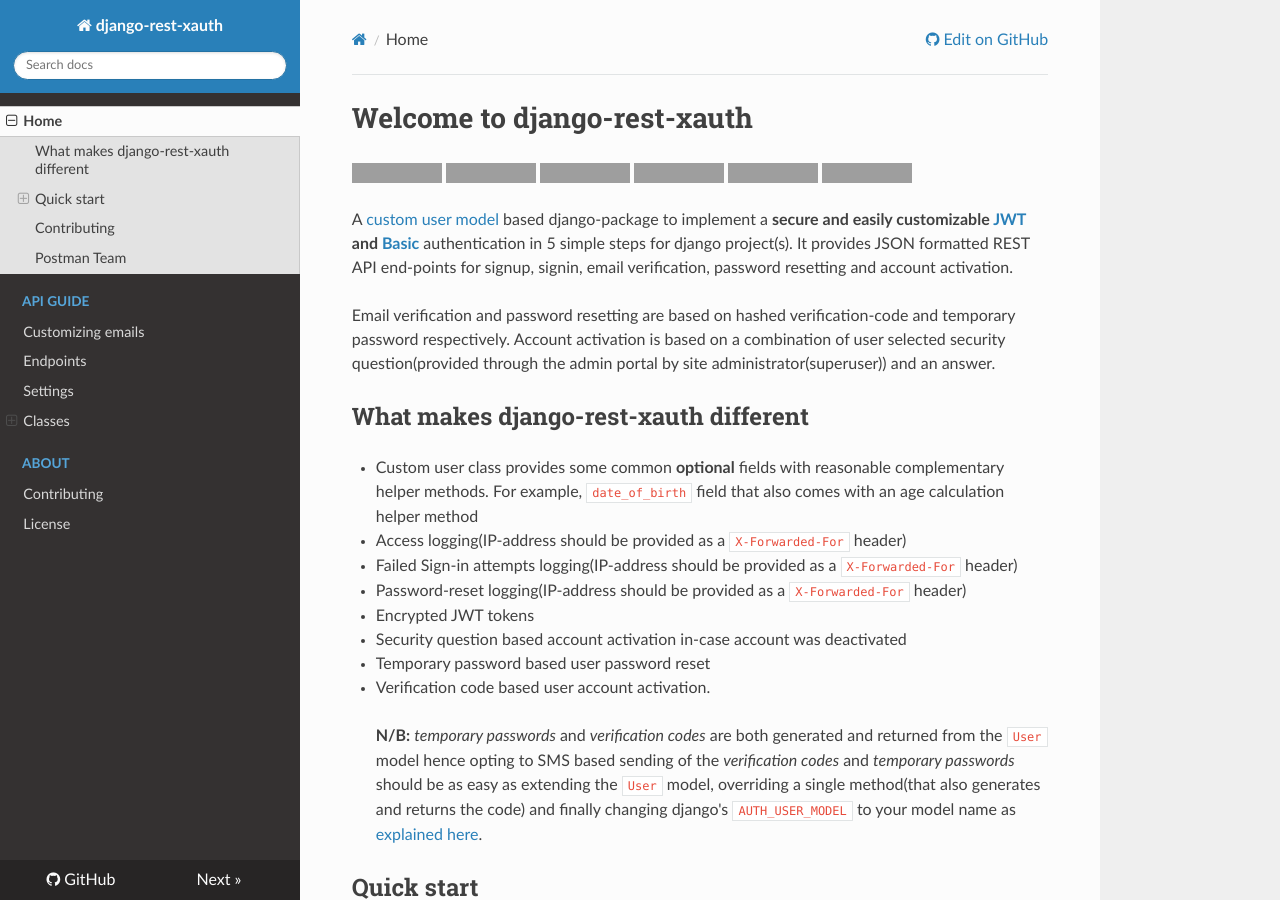
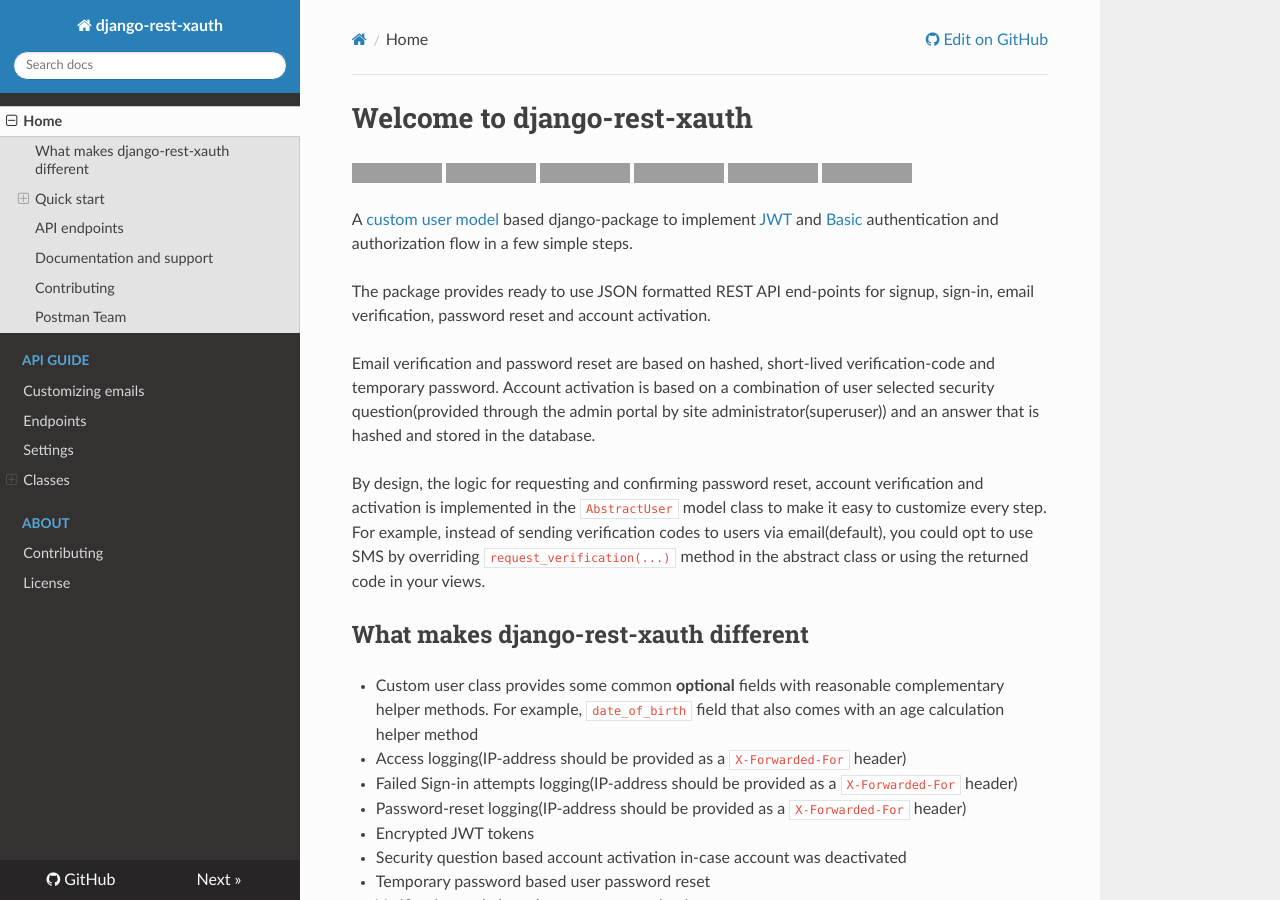
Before and after one commit to ajharry69/django-rest-xauth, an MkDocs documentation site: the page built from docs/index.md, in a window 1280 px wide and 900 px high, cut to the strip 0-900 px from the top of the window. Built offline with MkDocs 1.6.1, drawn with Linux system fonts in a browser that asks for light colours; nearby versions of some CDN libraries; some of the changed text lies outside the part shown; grey boxes are pictures that could not be loaded.

Commit message:
Update docs

```diff
--- a/docs/index.md
+++ b/docs/index.md
@@ -7,14 +7,20 @@
 [![PyPI version](https://badge.fury.io/py/django-rest-xauth.svg)](https://badge.fury.io/py/django-rest-xauth)
 ![PyPI - Python Version](https://img.shields.io/pypi/pyversions/django-rest-xauth)
 
-A [custom user model][django-customizing-user-model-url] based django-package to implement a **secure and easily
-customizable [JWT][jwt-url] and [Basic][basic-auth-url]** authentication in 5 simple steps for django project(s). It
- provides JSON formatted REST API end-points for signup, signin, email verification, password resetting and account
- activation.
+A [custom user model][django-customizing-user-model-url] based django-package to implement [JWT][jwt-url] and
+[Basic][basic-auth-url] authentication and authorization flow in a few simple steps.
 
-Email verification and password resetting are based on hashed verification-code and temporary password respectively.
+The package provides ready to use JSON formatted REST API end-points for signup, sign-in, email verification, password
+reset and account activation.
+
+Email verification and password reset are based on hashed, short-lived verification-code and temporary password.
 Account activation is based on a combination of user selected security question(provided through the admin portal by
-site administrator(superuser)) and an answer.
+site administrator(superuser)) and an answer that is hashed and stored in the database.
+
+By design, the logic for requesting and confirming password reset, account verification and activation is implemented in
+the `AbstractUser` model class to make it easy to customize every step. For example, instead of sending verification codes
+to users via email(default), you could opt to use SMS by overriding `request_verification(...)` method in the abstract
+class or using the returned code in your views.
 
 ## What makes django-rest-xauth different
 
@@ -73,8 +79,14 @@
 - Run `python manage.py runserver` to start the development server.
 - Visit `http://127.0.0.1:8000/accounts/signup/` to register a new account.
 
+## API endpoints
+Read more [here][documentation-endpoints-url].
+
+## Documentation and support
+Full documentation for the project is available [here][documentation-url].
+
 ## Contributing
-Please be sure to review [contributing guidelines](about/contributing.md) to learn how to help the project.
+Please be sure to review [contributing guidelines](docs/about/contributing.md) to learn how to help the project.
 
 ## Postman Team
 [Join][postman-team-join-url] postman team.
@@ -84,3 +96,5 @@
 [postman-team-join-url]: https://app.getpostman.com/join-team?invite_code=b3ee38bf5dc02c6e7be11bd2e2e15573&ws=5e9ffb87-2dc7-4778-aece-4c8230419340
 [django-auth-user-model-setting-url]: https://docs.djangoproject.com/en/dev/ref/settings/#auth-user-model
 [django-customizing-user-model-url]: https://docs.djangoproject.com/en/dev/topics/auth/customizing/
+[documentation-url]: https://django-rest-xauth.readthedocs.io/en/latest/
+[documentation-endpoints-url]: https://django-rest-xauth.readthedocs.io/en/latest/api-guide/endpoints/
```
